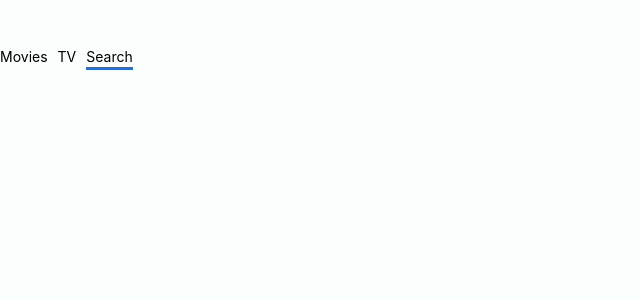
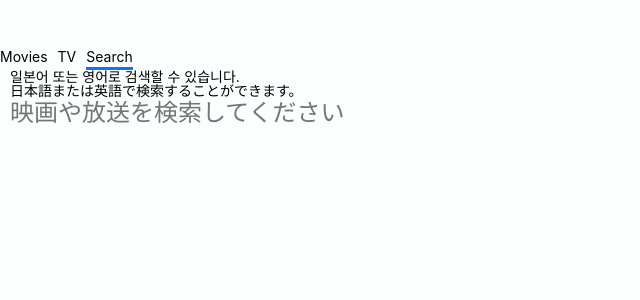
Before and after one commit to fullyalive/project_sugoieiga, a React (Create React App) app: page /search in a window 1280 px wide. Shown: the top 300 px of the page, without its empty margins (0-640 px from the left). Built offline with nearby package versions, Linux system fonts and the light colour scheme.

Commit message:
searchPresenter, Container

```diff
--- a/src/Routes/Search/SearchContainer.js
+++ b/src/Routes/Search/SearchContainer.js
@@ -11,11 +11,21 @@
     error: null
   };
 
-  handleSubmit = () => {
+  handleSubmit = event => {
+    event.preventDefault();
     const { searchTerm } = this.state;
     if (searchTerm !== "") {
       this.searchByTerm();
     }
+  };
+
+  updateTerm = event => {
+    const {
+      target: { value }
+    } = event;
+    this.setState({
+      searchTerm: value
+    });
   };
 
   searchByTerm = async () => {
@@ -50,6 +60,7 @@
         loading={loading}
         error={error}
         handleSubmit={this.handleSubmit}
+        updateTerm={this.updateTerm}
       />
     );
   }
--- a/src/Routes/Search/SearchPresenter.js
+++ b/src/Routes/Search/SearchPresenter.js
@@ -1,6 +1,23 @@
 import React from "react";
 import PropTypes from "prop-types";
 import styled from "styled-components";
+import Section from "Components/Section";
+import Loader from "Components/Loader";
+
+const Container = styled.div`
+  padding: 0px 10px;
+`;
+const Notification = styled.div``;
+const Div = styled.div``;
+const Form = styled.form`
+  width: 100%;
+  margin-bottom: 40px;
+`;
+const Input = styled.input`
+  all: unset;
+  width: 100%;
+  font-size: 24px;
+`;
 
 const SearchPresenter = ({
   movieResults,
@@ -8,8 +25,43 @@
   searchTerm,
   error,
   loading,
-  handleSubmit
-}) => null;
+  handleSubmit,
+  updateTerm
+}) => (
+  <Container>
+    <Notification>
+      <Div>일본어 또는 영어로 검색할 수 있습니다.</Div>
+      <Div>日本語または英語で検索することができます。</Div>
+    </Notification>
+    <Form onSubmit={handleSubmit}>
+      <Input
+        placeholder="映画や放送を検索してください"
+        value={searchTerm}
+        onChange={updateTerm}
+      />
+    </Form>
+      {loading ? (
+        <Loader />
+      ) : (
+          <>
+            {movieResults && movieResults.length > 0 && (
+              <Section title="映画検索結果">
+                {movieResults.map(movie => (
+                  <span key={movie.id}>{movie.title}</span>
+                ))}
+              </Section>
+            )}
+            {tvResults && tvResults.length > 0 && (
+              <Section title="放送検索結果">
+                {tvResults.map(tv => (
+                  <span key={tv.id}>{tv.name}</span>
+                ))}
+              </Section>
+            )}
+          </>
+        )}
+  </Container>
+);
 
 SearchPresenter.propTypes = {
   movieResults: PropTypes.array,
@@ -17,7 +69,8 @@
   searchTerm: PropTypes.string,
   error: PropTypes.string,
   loading: PropTypes.bool.isRequired,
-  handleSubmit: PropTypes.func.isRequired
+  handleSubmit: PropTypes.func.isRequired,
+  updateTerm: PropTypes.func.isRequired
 };
 
 export default SearchPresenter;
```
